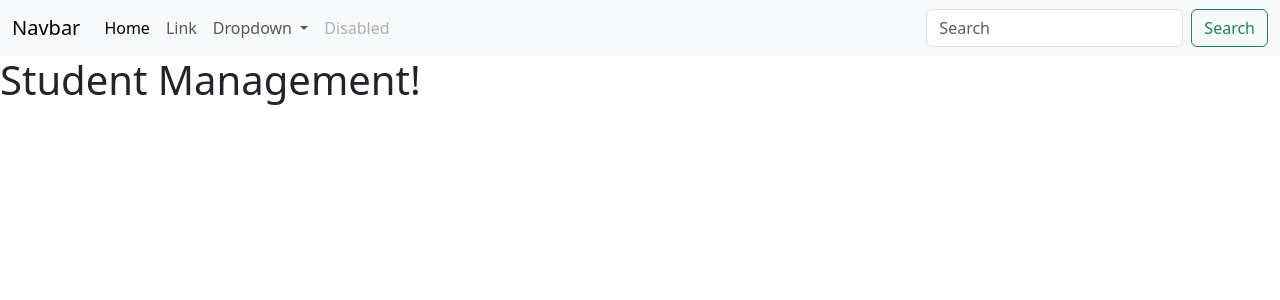
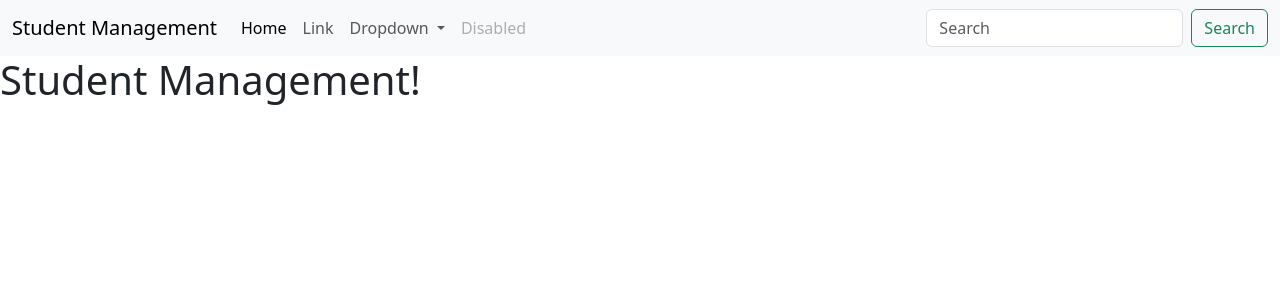
Before and after one commit to devsharifmahmud/std_manage, a Django app: page /std/ in a window 1280 px wide. Shown: the top 300 px of the page. Run offline with Django 5.2, Linux system fonts and the light colour scheme.

Commit message:
Update code

```diff
--- a/templates/std/navbar.html
+++ b/templates/std/navbar.html
@@ -1,6 +1,6 @@
 <nav class="navbar navbar-expand-lg bg-body-tertiary">
   <div class="container-fluid">
-    <a class="navbar-brand" href="#">Navbar</a>
+    <a class="navbar-brand" href="#">Student Management</a>
     <button class="navbar-toggler" type="button" data-bs-toggle="collapse" data-bs-target="#navbarSupportedContent" aria-controls="navbarSupportedContent" aria-expanded="false" aria-label="Toggle navigation">
       <span class="navbar-toggler-icon"></span>
     </button>
```
